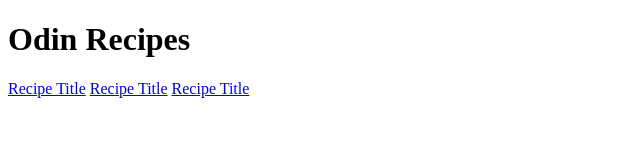
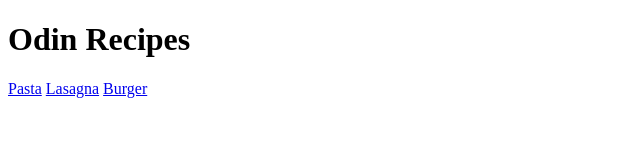
Before and after one commit to nadakh-all/odin-recipes, a plain HTML site: page index.html in a window 1280 px wide. Shown: the whole page, without its empty margins (0-640 px from the left). Drawn offline with Linux system fonts and the light colour scheme.

Commit message:
Update index.html
update recipes names

```diff
--- a/index.html
+++ b/index.html
@@ -4,8 +4,8 @@
 <html lang="en">
     <meta charset="UTF-8">
     <h1>Odin Recipes</h1>
-    <a href="recipes/pasta.html">Recipe Title</a>
-    <a href="recipes/lasagna.html">Recipe Title</a>
-    <a href="recipes/burger.html">Recipe Title</a>
+    <a href="recipes/pasta.html">Pasta</a>
+    <a href="recipes/lasagna.html">Lasagna</a>
+    <a href="recipes/burger.html">Burger</a>
 
 </html>
```
